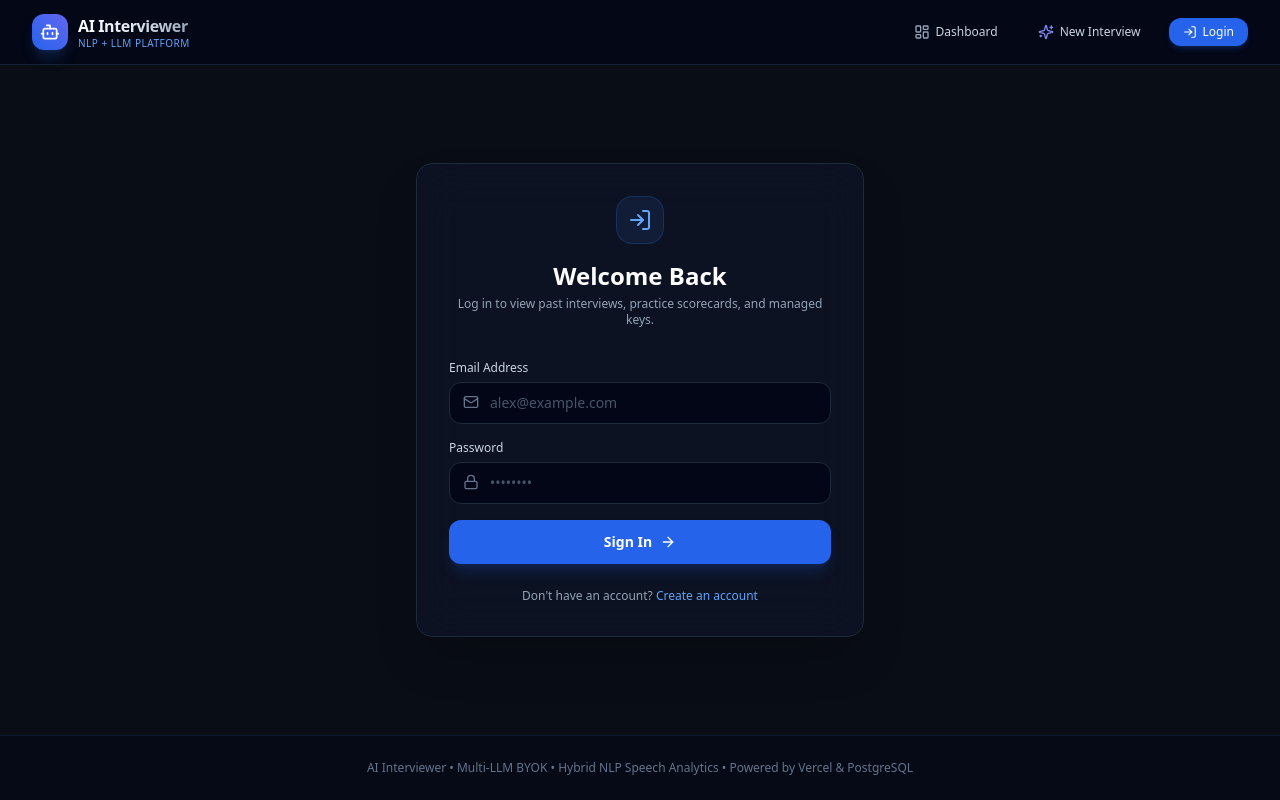
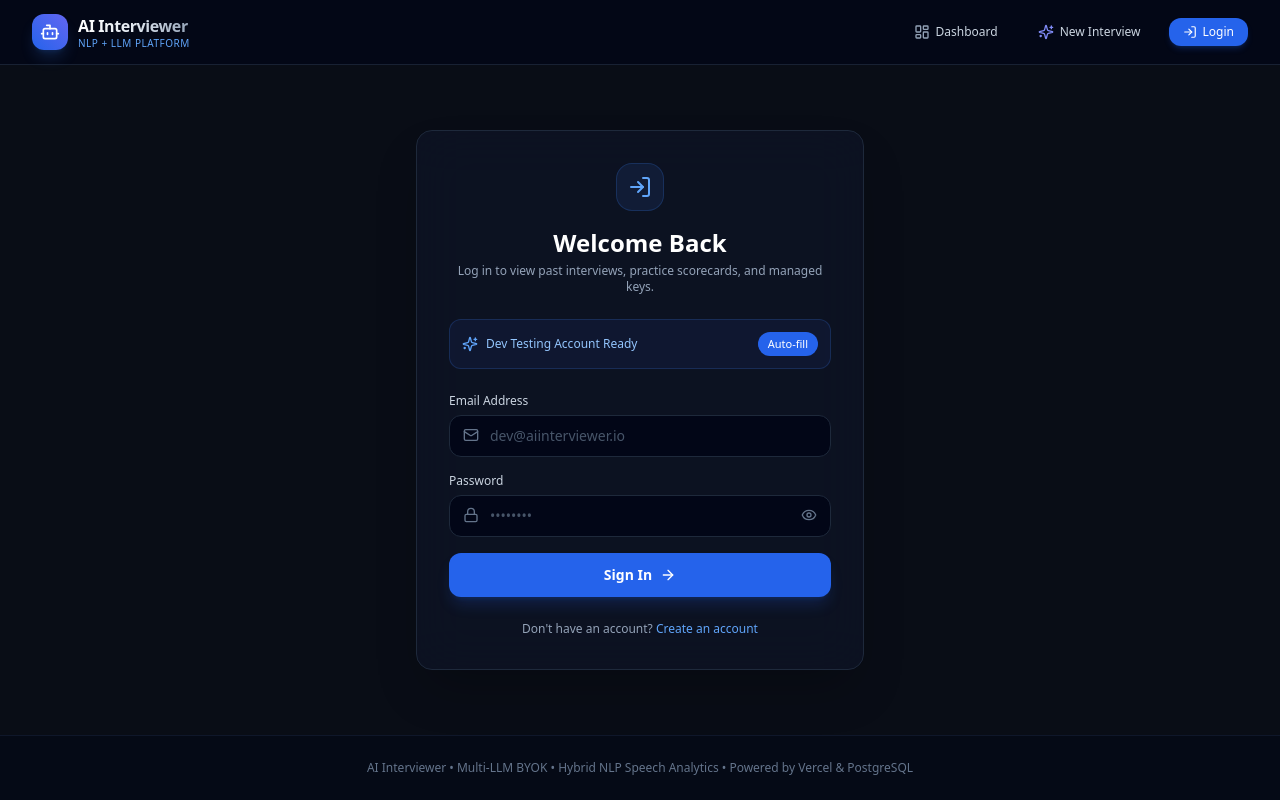
Before and after one commit to Paurushmuley/AI-Interviewer-Agent-Application, a Next.js app: page /login in a window 1280 px wide. Built offline with nearby package versions, Linux system fonts and the light colour scheme.

Commit message:
fix(auth): sanitize input whitespace, add auto-fill dev account and password toggle

```diff
--- a/src/app/api/auth/login/route.ts
+++ b/src/app/api/auth/login/route.ts
@@ -10,15 +10,22 @@ export async function POST(req: NextRequest) {
       return NextResponse.json({ error: 'Email and password are required.' }, { status: 400 });
     }
 
+    const cleanEmail = email.trim().toLowerCase();
+
     const user = await prisma.user.findUnique({
-      where: { email: email.toLowerCase() },
+      where: { email: cleanEmail },
     });
 
     if (!user) {
       return NextResponse.json({ error: 'Invalid email or password.' }, { status: 401 });
     }
 
-    const isValid = await verifyPassword(password, user.passwordHash);
+    // Check password as-is and also trimmed to guard against copy-paste whitespace
+    let isValid = await verifyPassword(password, user.passwordHash);
+    if (!isValid && typeof password === 'string' && password !== password.trim()) {
+      isValid = await verifyPassword(password.trim(), user.passwordHash);
+    }
+
     if (!isValid) {
       return NextResponse.json({ error: 'Invalid email or password.' }, { status: 401 });
     }
--- a/src/app/api/auth/register/route.ts
+++ b/src/app/api/auth/register/route.ts
@@ -14,8 +14,10 @@ export async function POST(req: NextRequest) {
       return NextResponse.json({ error: 'Password must be at least 6 characters.' }, { status: 400 });
     }
 
+    const cleanEmail = email.trim().toLowerCase();
+
     // Check if user exists
-    const existing = await prisma.user.findUnique({ where: { email: email.toLowerCase() } });
+    const existing = await prisma.user.findUnique({ where: { email: cleanEmail } });
     if (existing) {
       return NextResponse.json({ error: 'User with this email already exists.' }, { status: 409 });
     }
@@ -23,9 +25,9 @@ export async function POST(req: NextRequest) {
     const passwordHash = await hashPassword(password);
     const user = await prisma.user.create({
       data: {
-        email: email.toLowerCase(),
+        email: cleanEmail,
         passwordHash,
-        name: name || email.split('@')[0],
+        name: name || cleanEmail.split('@')[0],
       },
     });
 
--- a/src/app/login/page.tsx
+++ b/src/app/login/page.tsx
@@ -3,12 +3,13 @@
 import React, { useState } from 'react';
 import Link from 'next/link';
 import { useRouter } from 'next/navigation';
-import { LogIn, Mail, Lock, AlertCircle, ArrowRight } from 'lucide-react';
+import { LogIn, Mail, Lock, AlertCircle, ArrowRight, Eye, EyeOff, Sparkles } from 'lucide-react';
 
 export default function LoginPage() {
   const router = useRouter();
   const [email, setEmail] = useState('');
   const [password, setPassword] = useState('');
+  const [showPassword, setShowPassword] = useState(false);
   const [loading, setLoading] = useState(false);
   const [error, setError] = useState<string | null>(null);
 
@@ -21,7 +22,7 @@ export default function LoginPage() {
       const res = await fetch('/api/auth/login', {
         method: 'POST',
         headers: { 'Content-Type': 'application/json' },
-        body: JSON.stringify({ email, password }),
+        body: JSON.stringify({ email: email.trim(), password }),
       });
 
       const data = await res.json();
@@ -37,10 +38,16 @@ export default function LoginPage() {
     }
   };
 
+  const fillDevAccount = () => {
+    setEmail('dev@aiinterviewer.io');
+    setPassword('DevTest@2026!');
+    setError(null);
+  };
+
   return (
     <div className="flex-1 flex items-center justify-center p-4">
       <div className="w-full max-w-md p-8 rounded-2xl bg-slate-900/60 border border-slate-800 backdrop-blur-xl shadow-2xl">
-        <div className="text-center mb-8">
+        <div className="text-center mb-6">
           <div className="w-12 h-12 rounded-2xl bg-blue-500/10 border border-blue-500/20 flex items-center justify-center text-blue-400 mx-auto mb-4">
             <LogIn className="w-6 h-6" />
           </div>
@@ -48,6 +55,21 @@ export default function LoginPage() {
           <p className="text-xs text-slate-400 mt-1">
             Log in to view past interviews, practice scorecards, and managed keys.
           </p>
+        </div>
+
+        {/* Quick Fill Dev Account Banner */}
+        <div className="mb-6 p-3 rounded-xl bg-blue-950/30 border border-blue-500/20 flex items-center justify-between text-xs">
+          <div className="flex items-center gap-2 text-blue-300">
+            <Sparkles className="w-4 h-4 text-blue-400 shrink-0" />
+            <span>Dev Testing Account Ready</span>
+          </div>
+          <button
+            type="button"
+            onClick={fillDevAccount}
+            className="px-2.5 py-1 bg-blue-600 hover:bg-blue-500 text-white font-medium rounded-lg text-[11px] transition-colors"
+          >
+            Auto-fill
+          </button>
         </div>
 
         {error && (
@@ -67,7 +89,7 @@ export default function LoginPage() {
                 required
                 value={email}
                 onChange={e => setEmail(e.target.value)}
-                placeholder="alex@example.com"
+                placeholder="dev@aiinterviewer.io"
                 className="w-full pl-10 pr-4 py-2.5 bg-slate-950 border border-slate-800 rounded-xl text-sm text-slate-100 placeholder:text-slate-600 focus:outline-none focus:border-blue-500 transition-colors"
               />
             </div>
@@ -78,13 +100,21 @@ export default function LoginPage() {
             <div className="relative">
               <Lock className="absolute left-3.5 top-3 w-4 h-4 text-slate-500" />
               <input
-                type="password"
+                type={showPassword ? 'text' : 'password'}
                 required
                 value={password}
                 onChange={e => setPassword(e.target.value)}
                 placeholder="••••••••"
-                className="w-full pl-10 pr-4 py-2.5 bg-slate-950 border border-slate-800 rounded-xl text-sm text-slate-100 placeholder:text-slate-600 focus:outline-none focus:border-blue-500 transition-colors"
+                className="w-full pl-10 pr-10 py-2.5 bg-slate-950 border border-slate-800 rounded-xl text-sm text-slate-100 placeholder:text-slate-600 focus:outline-none focus:border-blue-500 transition-colors"
               />
+              <button
+                type="button"
+                onClick={() => setShowPassword(!showPassword)}
+                className="absolute right-3.5 top-3 text-slate-500 hover:text-slate-300 transition-colors"
+                title={showPassword ? 'Hide password' : 'Show password'}
+              >
+                {showPassword ? <EyeOff className="w-4 h-4" /> : <Eye className="w-4 h-4" />}
+              </button>
             </div>
           </div>
 
```
